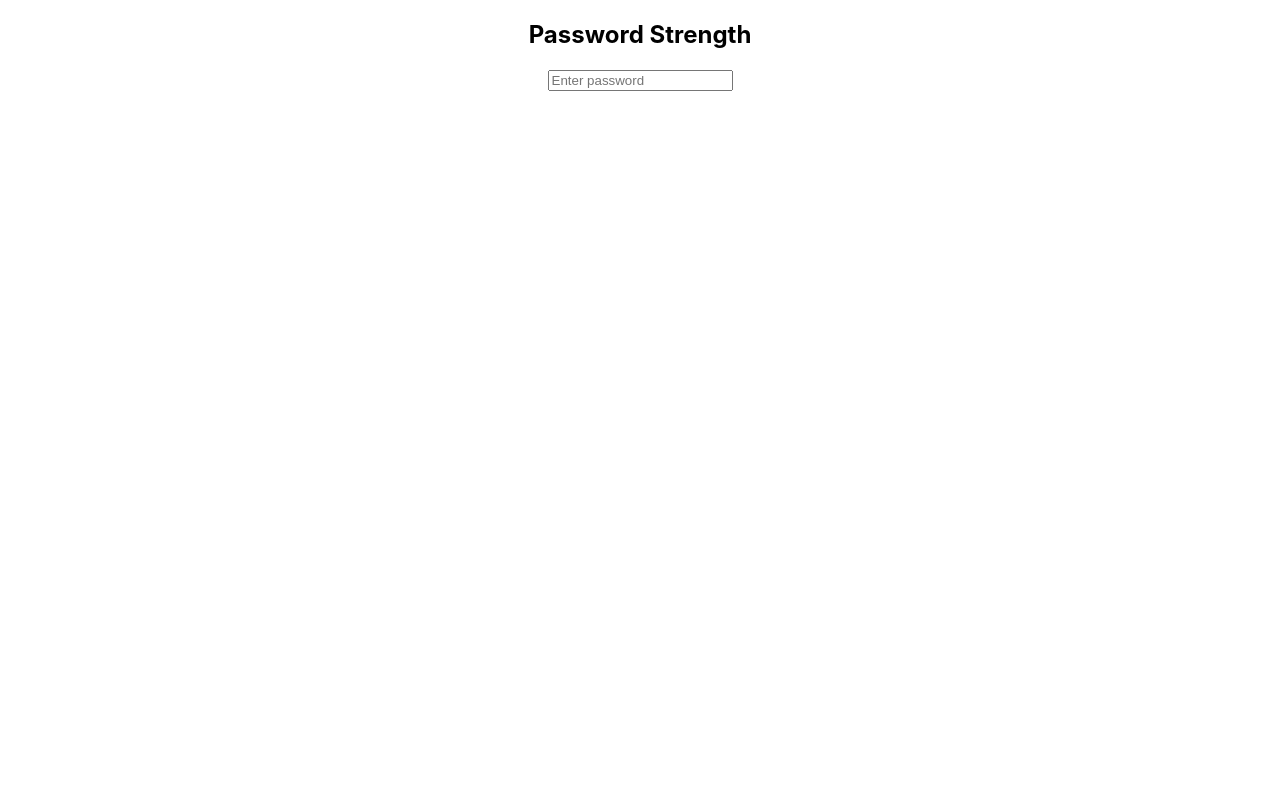
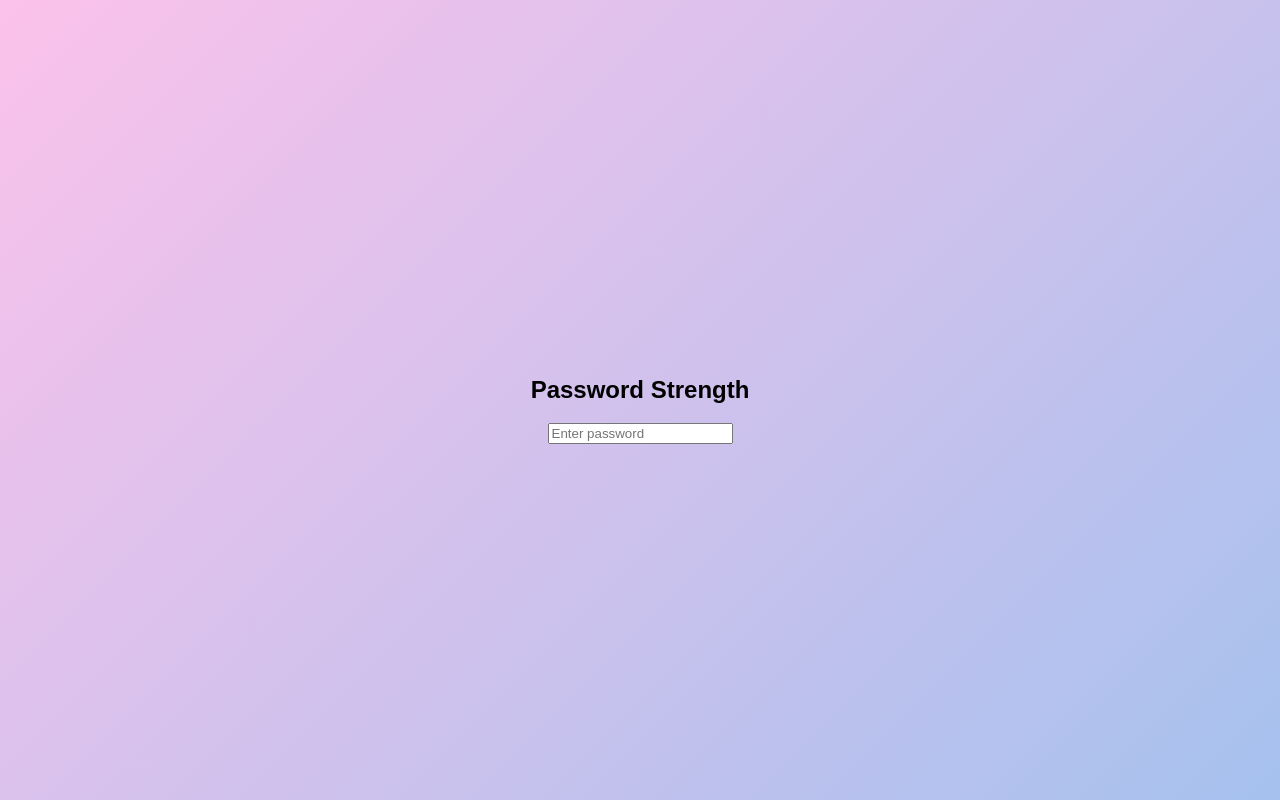
Before and after one commit to M-Saleh-N/password_strength_checker, a React (Create React App) app: page / in a window 1280 px wide. Built offline with nearby package versions, Linux system fonts and the light colour scheme.

Commit message:
styled the body

```diff
--- a/src/components/Pass.css
+++ b/src/components/Pass.css
@@ -0,0 +1,10 @@
+body {
+    background: linear-gradient(135deg, #fbc2eb 0%, #a6c1ee 100%);
+    font-family: 'Poppins', sans-serif;
+    margin: 0;
+    padding: 0;
+    height: 100vh;
+    display: flex;
+    justify-content: center;
+    align-items: center;
+  }
```
